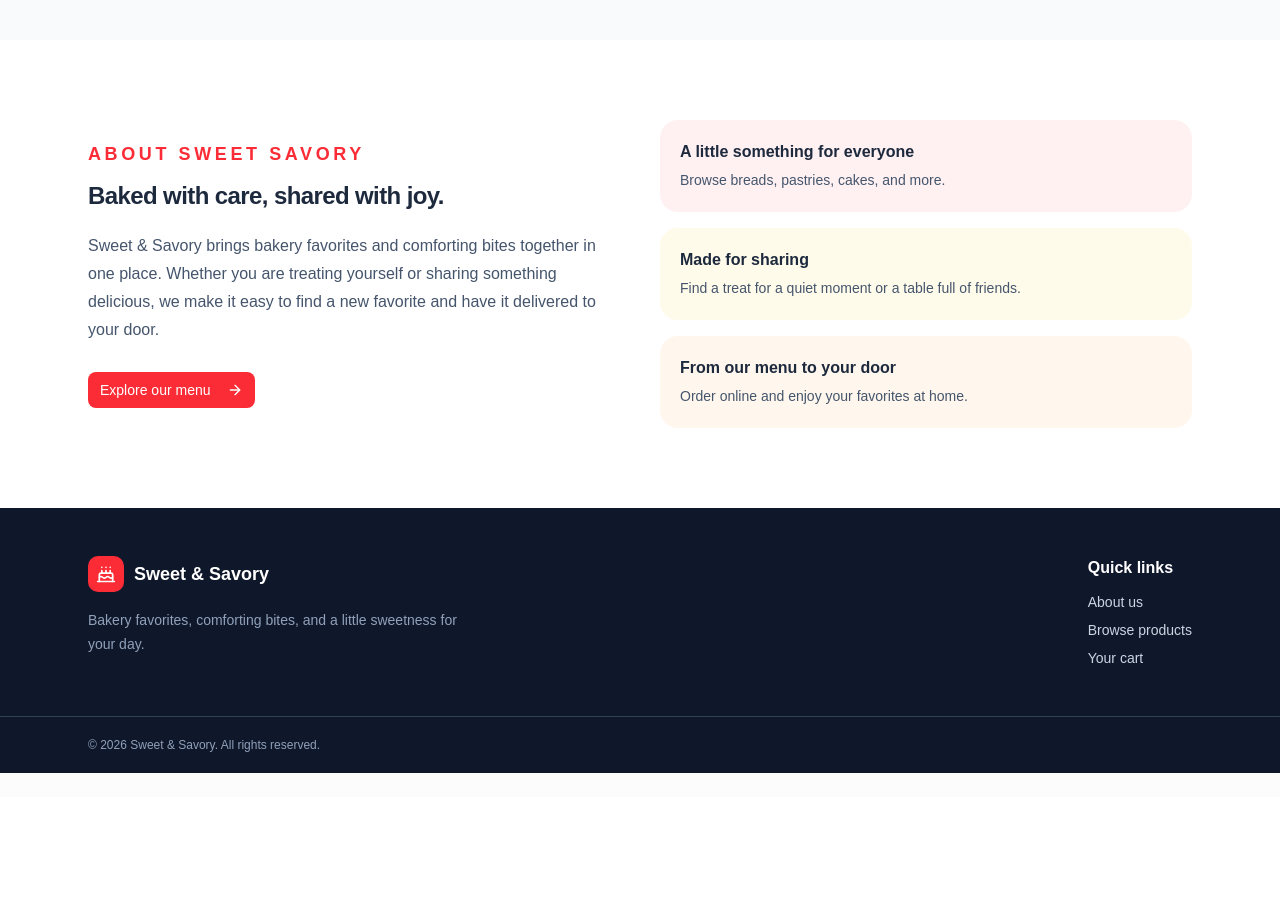
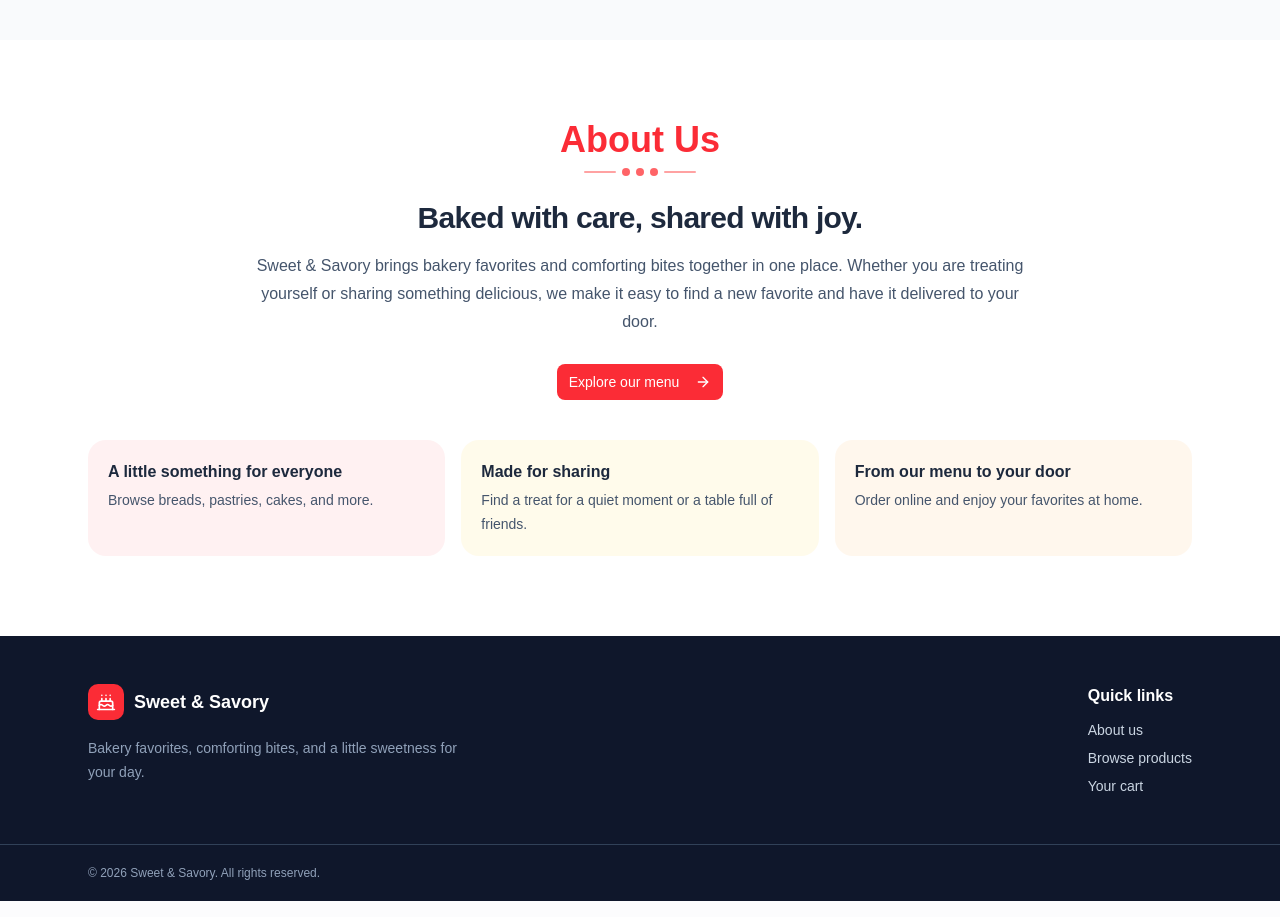
Before and after one commit to natiman8634/sweet-and-savory-bakery, a React (Vite) app in the folder Front-end/front-end/: page / in a window 1280 px wide. Shown: the part 1720-2637 px from the top of the page. Before the commit the page ends 2517 px from the top, so only its background shows below. Built offline with nearby package versions, Linux system fonts and the light colour scheme; no server answers.

Commit message:
feat: update the About Us in home page

```diff
--- a/Front-end/front-end/src/pages/Home.tsx
+++ b/Front-end/front-end/src/pages/Home.tsx
@@ -404,15 +404,20 @@ export default function Home() {
 
       {/* ABOUT US SECTION */}
       <section id="about-us" className="scroll-mt-20 bg-white py-16 sm:py-20">
-        <div className="container mx-auto grid max-w-6xl gap-10 px-4 sm:px-6 lg:grid-cols-2 lg:items-center">
-          <div>
-            <p className="mb-3 text-lg font-bold uppercase tracking-[0.2em] text-red-500">
-             <h1>About Sweet Savory</h1>
-            </p>
-            <h3 className="text-2xl font-bold tracking-tight text-slate-800 sm:text-2xl">
+        <div className="container mx-auto max-w-6xl px-4 sm:px-6">
+          <div className="text-center">
+            <h2 className="text-3xl font-bold text-red-500 sm:text-4xl">About Us</h2>
+            <div className="mt-2 flex items-center justify-center gap-1.5">
+              <div className="h-0.5 w-8 rounded-full bg-red-300" />
+              <div className="h-2 w-2 rounded-full bg-red-400" />
+              <div className="h-2 w-2 rounded-full bg-red-400" />
+              <div className="h-2 w-2 rounded-full bg-red-400" />
+              <div className="h-0.5 w-8 rounded-full bg-red-300" />
+            </div>
+            <h3 className="mt-6 text-2xl font-bold tracking-tight text-slate-800 sm:text-3xl">
               Baked with care, shared with joy.
             </h3>
-            <p className="mt-5 max-w-xl leading-7 text-slate-600">
+            <p className="mx-auto mt-4 max-w-3xl leading-7 text-slate-600">
               Sweet &amp; Savory brings bakery favorites and comforting bites together in one
               place. Whether you are treating yourself or sharing something delicious, we make
               it easy to find a new favorite and have it delivered to your door.
@@ -424,21 +429,21 @@ export default function Home() {
             </Link>
           </div>
 
-          <div className="grid gap-4 sm:grid-cols-3 lg:grid-cols-1">
+          <div className="mt-10 grid gap-4 sm:grid-cols-3">
             <div className="rounded-2xl bg-rose-50 p-5">
-              <h3 className="font-semibold text-slate-800">A little something for everyone</h3>
+              <h3 className="font-bold text-slate-800">A little something for everyone</h3>
               <p className="mt-1 text-sm leading-6 text-slate-600">
                 Browse breads, pastries, cakes, and more.
               </p>
             </div>
             <div className="rounded-2xl bg-amber-50 p-5">
-              <h3 className="font-semibold text-slate-800">Made for sharing</h3>
+              <h3 className="font-bold text-slate-800">Made for sharing</h3>
               <p className="mt-1 text-sm leading-6 text-slate-600">
                 Find a treat for a quiet moment or a table full of friends.
               </p>
             </div>
             <div className="rounded-2xl bg-orange-50 p-5">
-              <h3 className="font-semibold text-slate-800">From our menu to your door</h3>
+              <h3 className="font-bold text-slate-800">From our menu to your door</h3>
               <p className="mt-1 text-sm leading-6 text-slate-600">
                 Order online and enjoy your favorites at home.
               </p>
```
Also changed, not shown: 5 other files (tests, documents, lock files or other folders).
